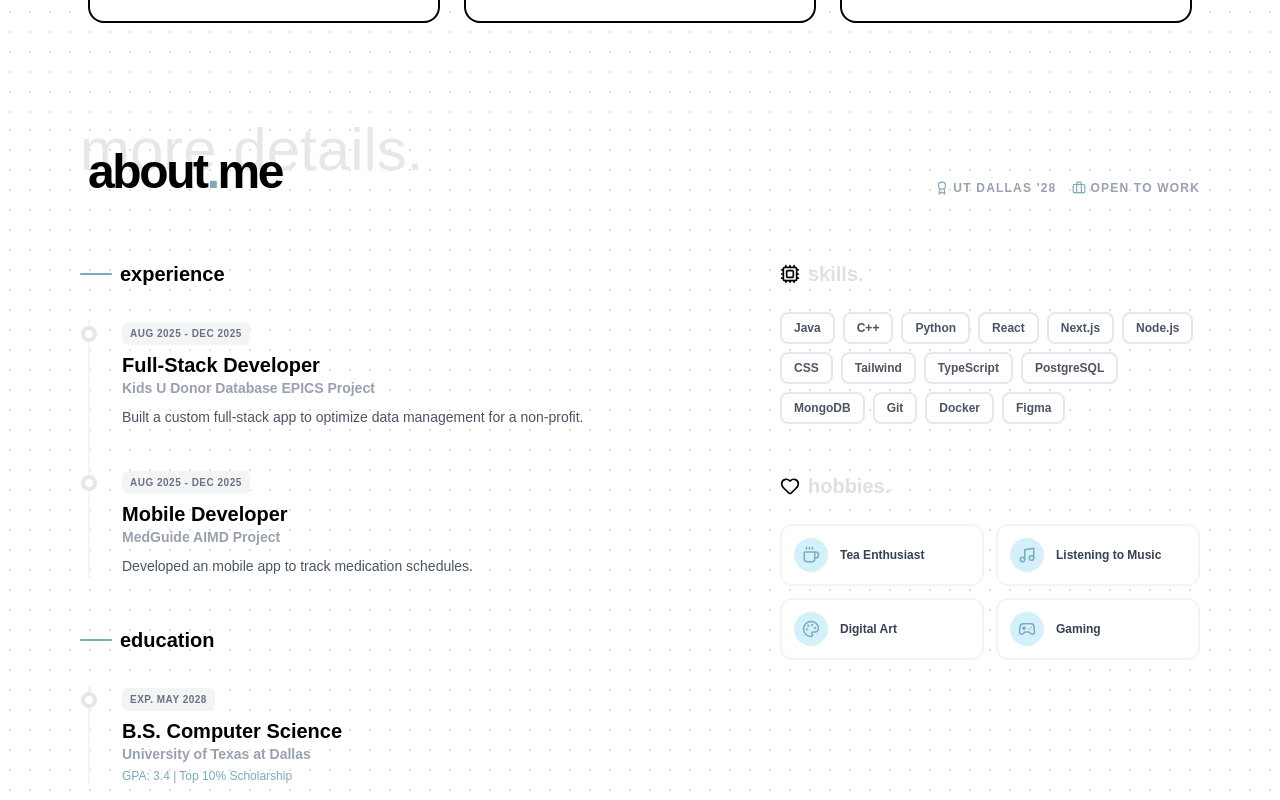
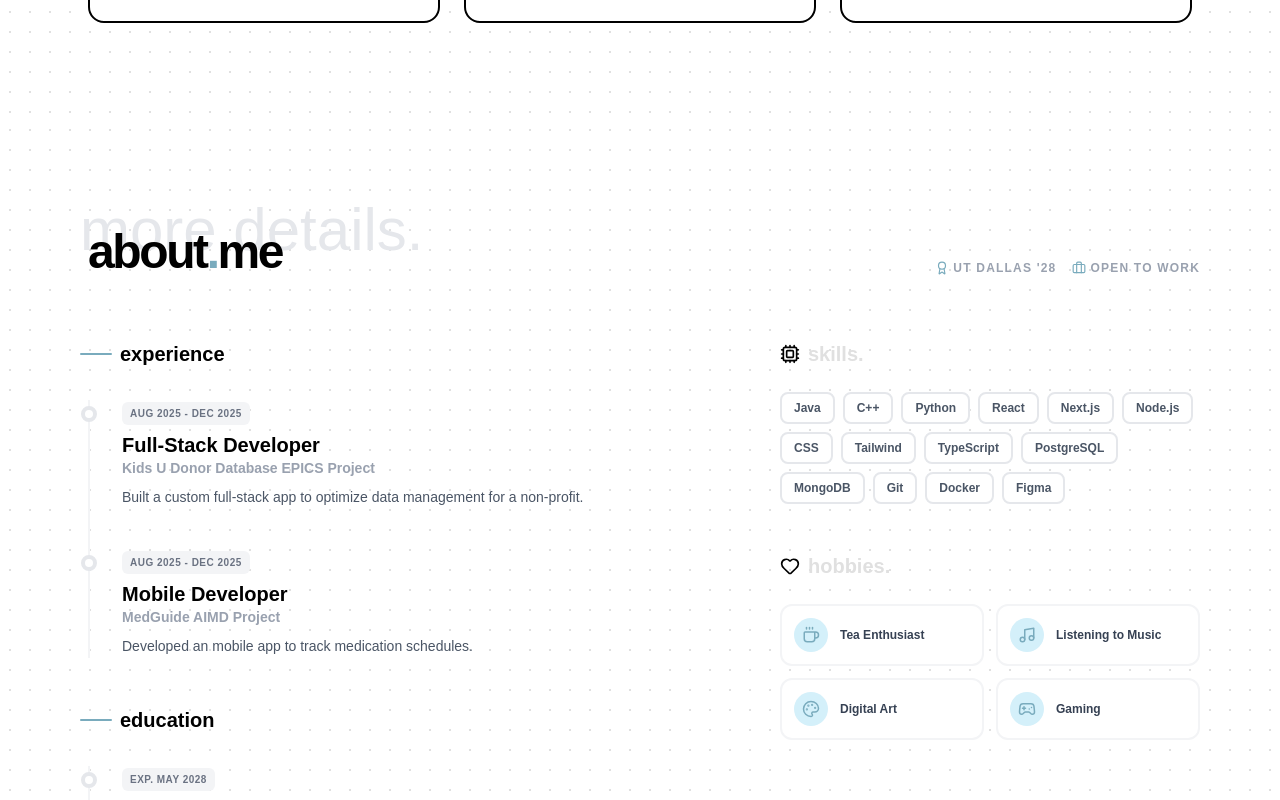
Before and after one commit to nidarath/porfolio, a Next.js app: page / in a window 1280 px wide. Shown: the part 1480-2280 px from the top of the page. Built offline with nearby package versions, Linux system fonts and the light colour scheme.

Commit message:
fixed spacing

```diff
--- a/components/about.tsx
+++ b/components/about.tsx
@@ -44,7 +44,7 @@ const hobbies = [
 
 export default function About() {
   return (
-    <section id="about" className="min-h-screen w-full bg-white px-6 md:px-20 overflow-hidden relative">
+    <section id="about" className="min-h-screen w-full bg-white px-6 py-20 md:px-20 overflow-hidden relative">
       <div className="absolute inset-0 opacity-[0.12]"
         style={{ backgroundImage: 'radial-gradient(#000 1px, transparent 1px)', backgroundSize: '20px 20px' }}
       />
```
